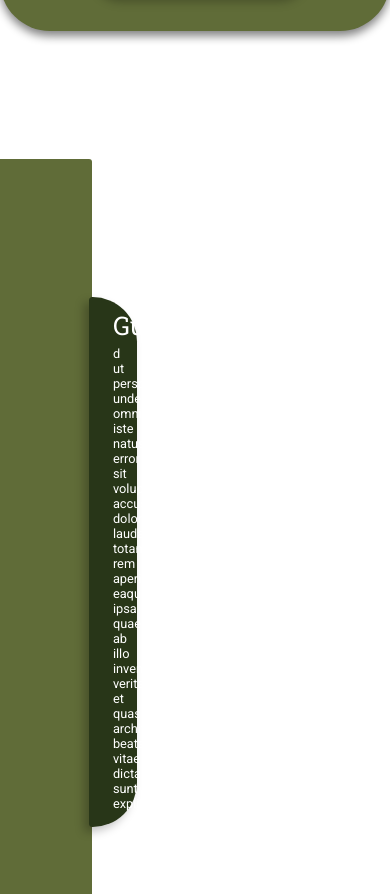
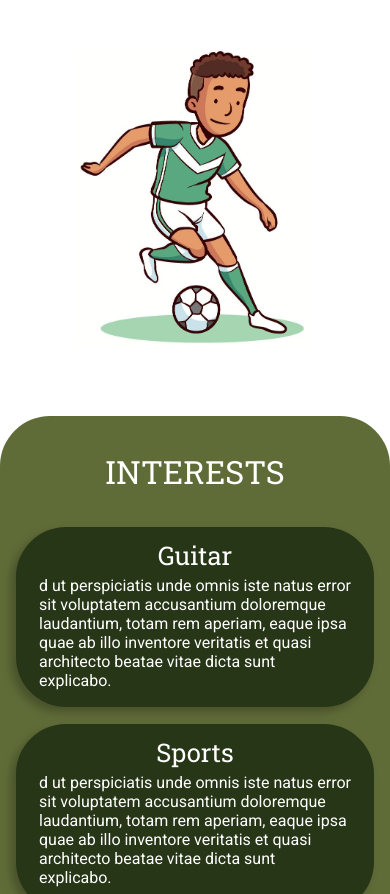
Before and after one commit to krishgon/Portfolio, a plain HTML site: page index.html in a window 390 px wide. Shown: the part 1039-1933 px from the top of the page. Drawn offline with Linux system fonts and the light colour scheme.

Commit message:
make interests section responsive

```diff
--- a/script.js
+++ b/script.js
@@ -62,9 +62,12 @@ function toggleMenu(){
 
 function changeAboutHtml(forMobile){
     var des = document.getElementsByClassName('myDescription')[0];
+    var interestTitle = document.getElementsByClassName('title')[1];
     if(forMobile){
         des.innerHTML = "\n    <div class=\"title\">Who am I?</div>\n    <div class=\"body\">Sed ut perspiciatis unde omnis iste natus error sit voluptatem accusantium doloremque\n      laudantium, totam rem aperiam, eaque ipsa quae ab illo inventore veritatis et quasi architecto\n      beatae vitae dicta sunt explicabo. Nemo enim ipsam voluptatem quia voluptas sit aspernatur aut odit\n      aut fugit, sed quia consequuntur magni dolores eos qui ratione voluptatem sequi nesciunt. Neque\n      porro quisquam est, qui dolorem ipsum quia dolor sit amet, consectetur, adipisci velit, sed quia non\n      numquam eius modi tempora incidunt ut labore et dolore magnam aliquam quaerat voluptatem.</div>\n    <div class=\"button\"><input type=\"button\" value=\"Connect/Contact\" onclick=\"showSocials();\"></div>\n    <div class=\"myPic\">\n      <img src=\"assets/newProfilePic.jpeg\" alt=\"my photo\">\n    </div>\n  ";
+        interestTitle.innerHTML = "INTERESTS";
     }else{
         des.innerHTML = "\n            <div class=\"myText\">\n                <div class=\"title\">Who am I?</div>\n                <div class=\"body\">Sed ut perspiciatis unde omnis iste natus error sit voluptatem accusantium doloremque\n                    laudantium, totam rem aperiam, eaque ipsa quae ab illo inventore veritatis et quasi architecto\n                    beatae vitae dicta sunt explicabo. Nemo enim ipsam voluptatem quia voluptas sit aspernatur aut odit\n                    aut fugit, sed quia consequuntur magni dolores eos qui ratione voluptatem sequi nesciunt. Neque\n                    porro quisquam est, qui dolorem ipsum quia dolor sit amet, consectetur, adipisci velit, sed quia non\n                    numquam eius modi tempora incidunt ut labore et dolore magnam aliquam quaerat voluptatem.</div>\n                <div class=\"button\"><input type=\"button\" value=\"Connect/Contact\" onclick=\"showSocials();\"></div>\n            </div>\n            <div class=\"myPic\">\n                <img src=\"assets/newProfilePic.jpeg\" alt=\"my photo\">\n            </div>\n        ";
+        interestTitle.innerHTML = "I<br>N<br>T<br>E<br>R<br>E<br>S<br>T<br>S";
     }
 }
--- a/style.css
+++ b/style.css
@@ -493,7 +493,7 @@ body {
         justify-content: center;
     }
     .personStanding>img {
-        height: 300px;
+        height: 250px;
     }
     .myDescription {
         padding-left: 4vw;
@@ -549,4 +549,62 @@ body {
     .myPic > img{
         width: 60%;
     }
+
+    .interests {
+        margin-top: 8vh;
+        display: flex;
+        flex-direction: column;
+        justify-content: center;
+        align-items: center;
+    }
+    .interests > .image {
+        margin-bottom: 8vh;
+    }
+    .interests > .image > img {
+        height: 300px;
+    }
+    .mainSection{
+        order: 1;
+        grid-template-columns: none;
+        grid-template-rows: max-content 1fr 1fr 1fr;
+        /* align-items: center; */
+        background-color: var(--lightGreen);
+        border-radius: 50px;
+        padding: 4vh 4vw 4vh 4vw;
+    }
+    .mainSection > .title {
+        width: 100%;
+        text-align: center;
+        display: block;
+        grid-column: 1 / 2;
+        grid-row: auto;
+        padding: 0px;
+        margin-bottom: 2vh;
+    }
+    .greenBox {
+        display: none;
+    }
+    .infoBox {
+        grid-column: 1 / 2;
+        grid-row: auto;
+        margin-top: 1vh;
+        margin-bottom: 1vh;
+        border-radius: 50px;
+        padding-top: 1vh;
+        padding-bottom: 2vh;
+        padding-left: 6vw;
+        padding-right: 6vw;
+    }
+    .infoBox > .title {
+        text-align: center;
+    }
+    .infoBox > .content {
+        display: flex;
+        justify-content: center;
+        align-items: center;
+        font-size: 1rem;
+    }
+    .guitar {
+        margin-top: 2vh;
+    }
 }
```
